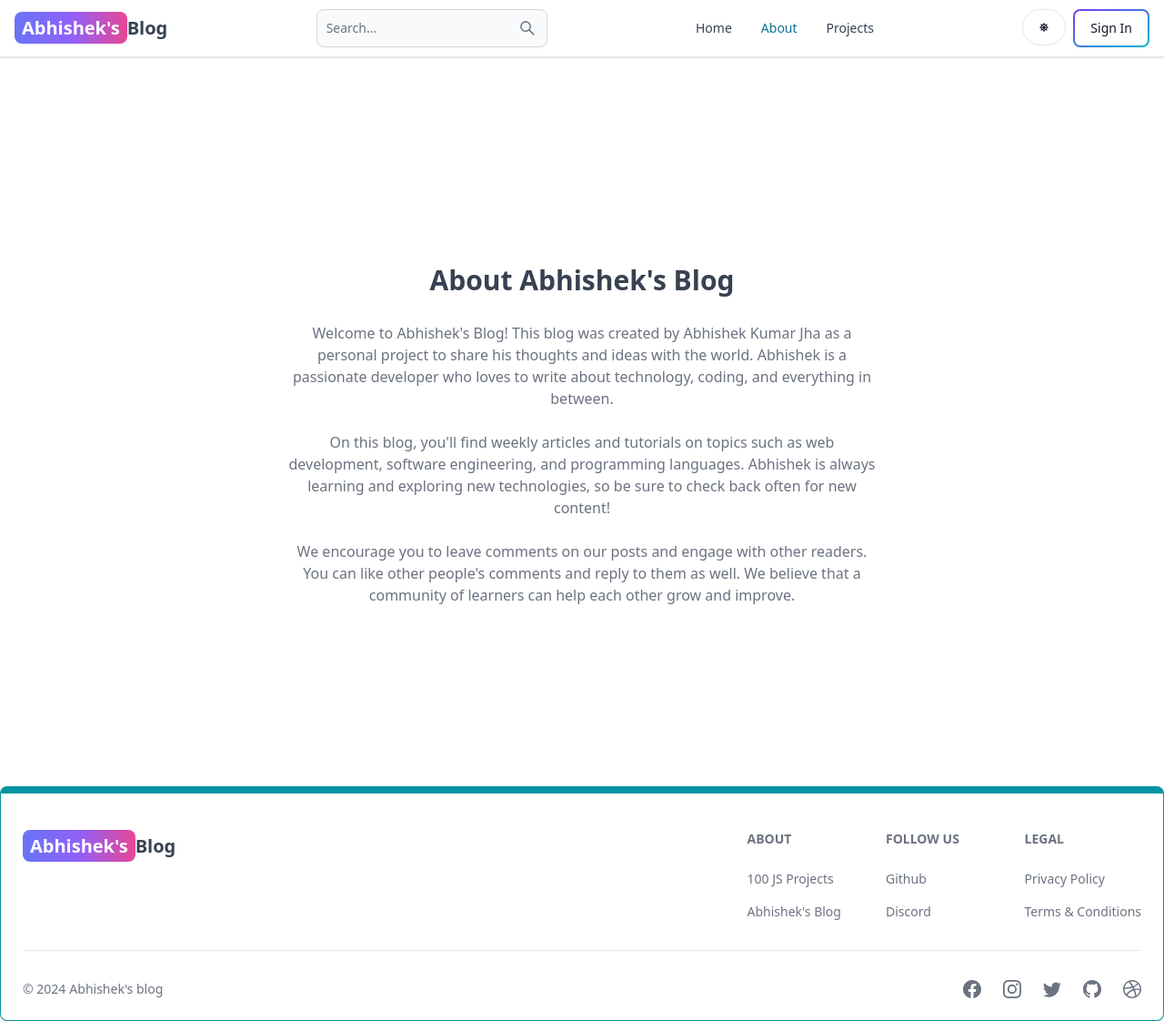
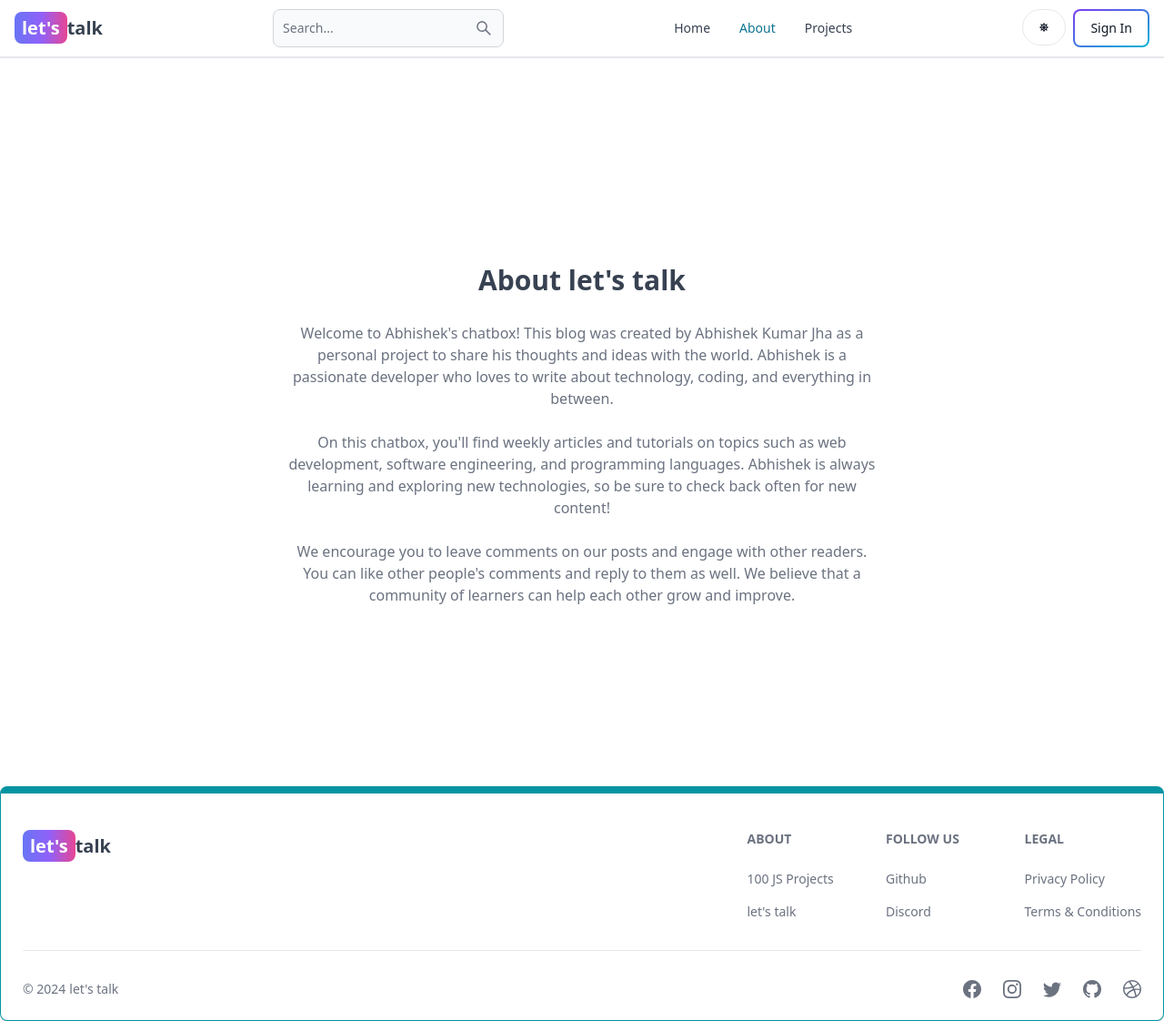
Before and after one commit to abhishek2022003/My-Blog, a React (Vite) app in the folder client/: page /about in a window 1280 px wide. Shown: the whole page at 91% size. Built offline with nearby package versions, Linux system fonts and the light colour scheme; no server answers.

Commit message:
final commit

```diff
--- a/client/src/components/Footer.jsx
+++ b/client/src/components/Footer.jsx
@@ -12,9 +12,9 @@ export default function FooterCom() {
               className='self-center whitespace-nowrap text-lg sm:text-xl font-semibold dark:text-white'
             >
               <span className='px-2 py-1 bg-gradient-to-r from-indigo-500 via-purple-500 to-pink-500 rounded-lg text-white'>
-                Abhishek's
+                let's
               </span>
-              Blog
+              talk
             </Link>
           </div>
           <div className='grid grid-cols-2 gap-8 mt-4 sm:grid-cols-3 sm:gap-6'>
@@ -33,7 +33,7 @@ export default function FooterCom() {
                   target='_blank'
                   rel='noopener noreferrer'
                 >
-                  Abhishek's Blog
+                  let's talk
                 </Footer.Link>
               </Footer.LinkGroup>
             </div>
@@ -63,7 +63,7 @@ export default function FooterCom() {
         <div className='w-full sm:flex sm:items-center sm:justify-between'>
           <Footer.Copyright
             href='#'
-            by="Abhishek's blog"
+            by="let's talk"
             year={new Date().getFullYear()}
           />
           <div className="flex gap-6 sm:mt-0 mt-4 sm:justify-center">
--- a/client/src/components/Header.jsx
+++ b/client/src/components/Header.jsx
@@ -55,9 +55,9 @@ export default function Header() {
         className='self-center whitespace-nowrap text-sm sm:text-xl font-semibold dark:text-white'
       >
         <span className='px-2 py-1 bg-gradient-to-r from-indigo-500 via-purple-500 to-pink-500 rounded-lg text-white'>
-          Abhishek's
+          let's
         </span>
-        Blog
+        talk
       </Link>
       <form onSubmit={handleSubmit}>
         <TextInput
--- a/client/src/pages/About.jsx
+++ b/client/src/pages/About.jsx
@@ -4,18 +4,18 @@ export default function About() {
         <div className='max-w-2xl mx-auto p-3 text-center'>
           <div>
             <h1 className='text-3xl font font-semibold text-center my-7'>
-              About Abhishek's Blog
+              About let's talk
             </h1>
             <div className='text-md text-gray-500 flex flex-col gap-6'>
               <p>
-                Welcome to Abhishek's Blog! This blog was created by Abhishek Kumar Jha
+                Welcome to Abhishek's chatbox! This blog was created by Abhishek Kumar Jha
                 as a personal project to share his thoughts and ideas with the
                 world. Abhishek is a passionate developer who loves to write about
                 technology, coding, and everything in between.
               </p>
 
               <p>
-                On this blog, you'll find weekly articles and tutorials on topics
+                On this chatbox, you'll find weekly articles and tutorials on topics
                 such as web development, software engineering, and programming
                 languages. Abhishek is always learning and exploring new
                 technologies, so be sure to check back often for new content!
```
